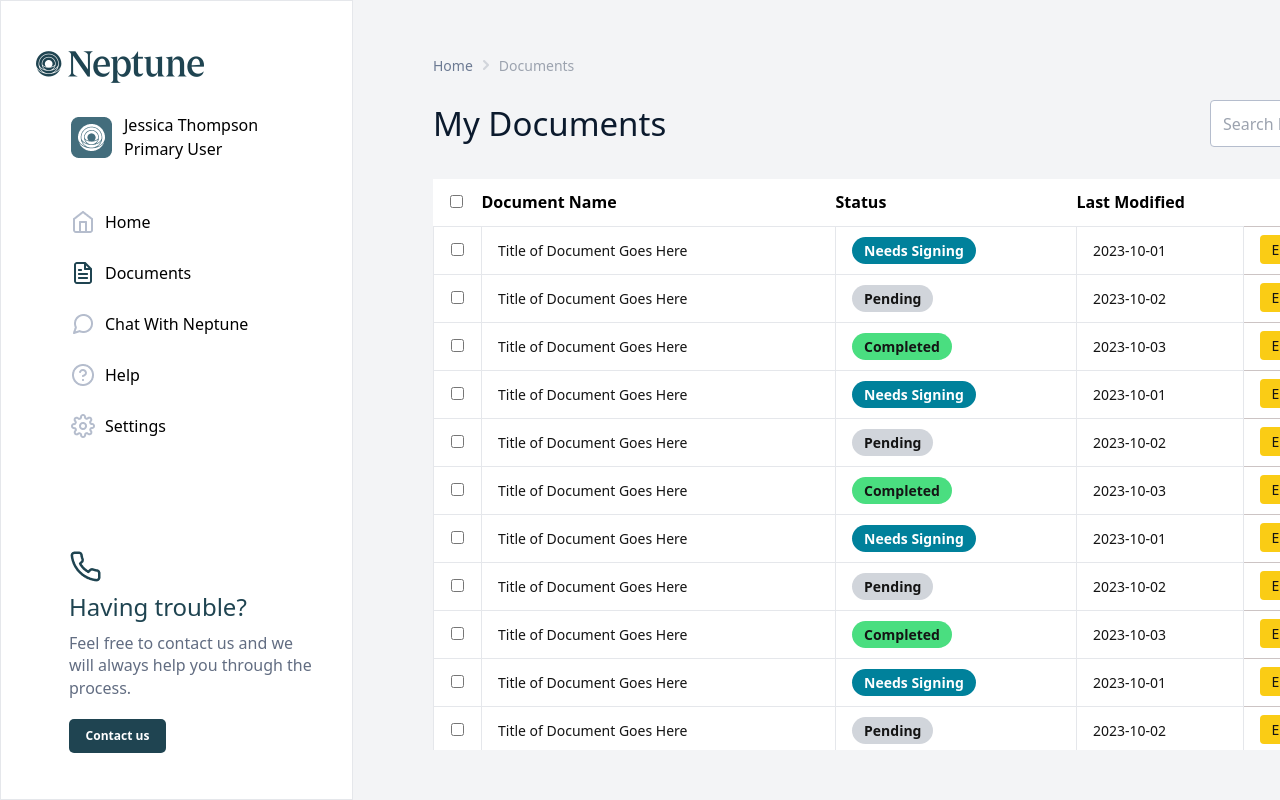
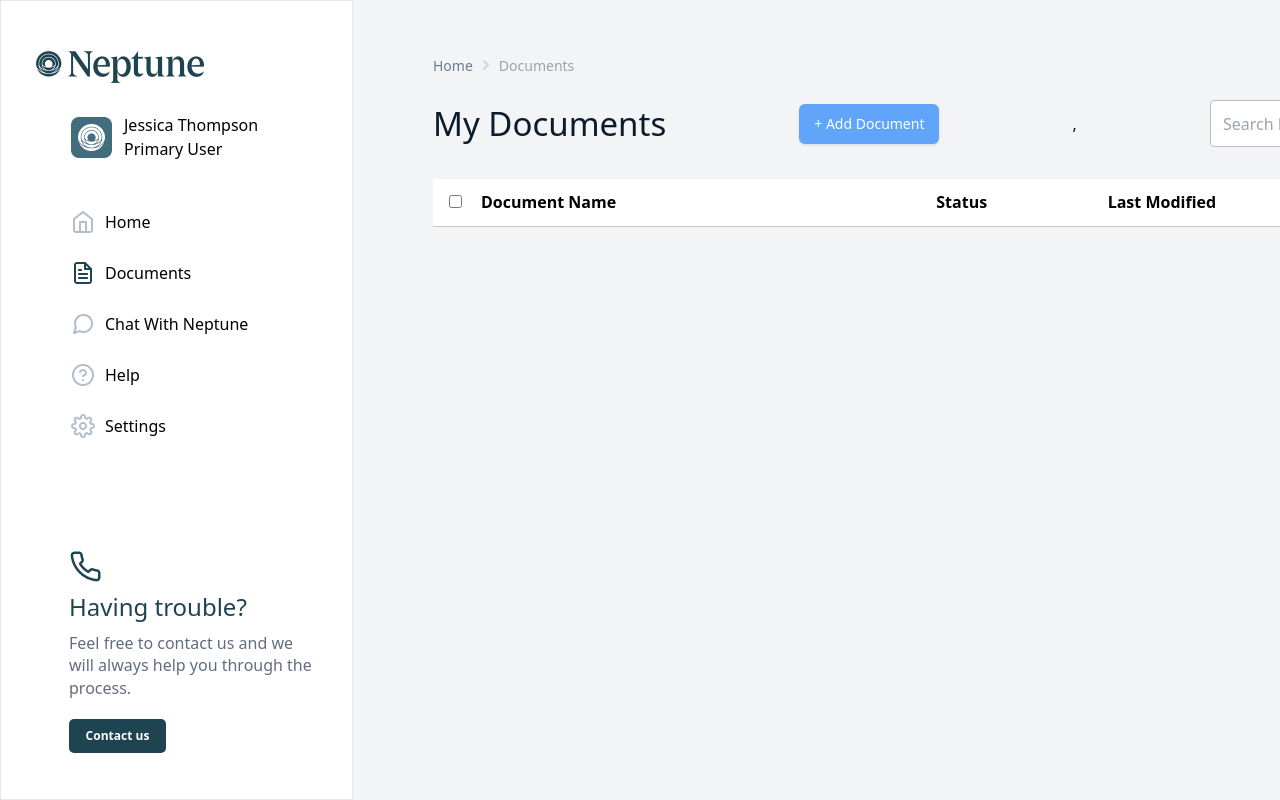
Before and after one commit to deepaksingh8174/React01, a React (Vite) app: page / in a window 1280 px wide. Shown: the top 800 px of the page. Built offline with nearby package versions, Linux system fonts and the light colour scheme.

Commit message:
Add document wrapper and refactored logic of document and header

```diff
--- a/src/App.jsx
+++ b/src/App.jsx
@@ -1,50 +1,15 @@
-import { Header, Sidebar, Document } from "./component"
+import { Sidebar,DocumentWrapper } from "./component"
 import './App.css'
-import { useState } from "react";
-
-
- const intialDocuments = [
-  { name: 'Title of Document Goes Here', status: 'Needs Signing', lastModified: '2023-10-01' },
-  { name: 'Title of Document Goes Here', status: 'Pending', lastModified: '2023-10-02' },
-  { name: 'Title of Document Goes Here', status: 'Completed', lastModified: '2023-10-03' },
-  { name: 'Title of Document Goes Here', status: 'Needs Signing', lastModified: '2023-10-01' },
-  { name: 'Title of Document Goes Here', status: 'Pending', lastModified: '2023-10-02' },
-  { name: 'Title of Document Goes Here', status: 'Completed', lastModified: '2023-10-03' },
-  { name: 'Title of Document Goes Here', status: 'Needs Signing', lastModified: '2023-10-01' },
-  { name: 'Title of Document Goes Here', status: 'Pending', lastModified: '2023-10-02' },
-  { name: 'Title of Document Goes Here', status: 'Completed', lastModified: '2023-10-03' },
-  { name: 'Title of Document Goes Here', status: 'Needs Signing', lastModified: '2023-10-01' },
-  { name: 'Title of Document Goes Here', status: 'Pending', lastModified: '2023-10-02' },
-  { name: 'Title of Document Goes Here', status: 'Completed', lastModified: '2023-10-03' },
-  { name: 'Title of Document Goes Here', status: 'Needs Signing', lastModified: '2023-10-01' },
-  { name: 'Testing89', status: 'Pending', lastModified: '2023-10-02' },
-  { name: 'Testing67', status: 'Completed', lastModified: '2023-10-03' },
-  { name: 'Testing1234', status: 'Needs Signing', lastModified: '2023-10-01' },
-  { name: 'Testing45', status: 'Pending', lastModified: '2023-10-02' },
-  { name: 'testing123', status: 'Completed', lastModified: '2023-10-03' },
-  { name: 'Testing', status: 'Needs Signing', lastModified: '2023-10-01' },
-  { name: 'test', status: 'Pending', lastModified: '2023-10-02' },
-  { name: 'Title of Document Goes Name', status: 'Completed', lastModified: '2023-10-03' },
-];
-
 
 
 
 function App() {
 
-  console.log("documents:", );
-
-  const [search, setSearch] = useState("");
-  const [documents, setDocuments] = useState([...intialDocuments]);
-
   return (
     <>
     <div className="main-app">
       <Sidebar />
-      <div>
-      <Header setSearch={setSearch} />
-      <Document search={search} documents={documents} setDocuments={setDocuments} />
-       </div>
+      <DocumentWrapper />
     </div>
     </>
   )
--- /dev/null
+++ b/src/component/DocumentWrapper/DocumentWrapper.jsx
@@ -0,0 +1,38 @@
+import {useEffect, useState} from 'react'
+import Header from '../Header/Header'
+import Document from '../Documents/Document'
+
+
+
+
+
+const DocumentWrapper = () => {
+    const [search, setSearch] = useState("");
+    const [documents, setDocuments] = useState([]);
+
+
+    useEffect(() => {
+       const localstorageData = localStorage.getItem("documents");
+
+        if(localstorageData){
+          setDocuments(JSON.parse(localstorageData));
+        }
+
+    }, []);
+
+
+    const filteredDocuments = search
+    ? documents.filter(doc =>
+        doc.name.toLowerCase().includes(search.toLowerCase())
+      )
+    : documents;
+
+  return (
+    <div>
+      <Header setSearch={setSearch} setDocuments={setDocuments} />
+      <Document documents={filteredDocuments} setDocuments={setDocuments} />
+    </div>
+  )
+}
+
+export default DocumentWrapper
--- a/src/component/Documents/Document.jsx
+++ b/src/component/Documents/Document.jsx
@@ -1,4 +1,4 @@
-import React, { useState } from "react";
+import React, { useState, useRef } from "react";
 import deleteIcon from '../../assets/delete.png';
 import './document.css';
 
@@ -15,48 +15,94 @@ import './document.css';
   }
 
 
-const Document = ({search, documents, setDocuments}) => {
+const Document = ({ documents, setDocuments }) => {
+
+  const [isEditEnabled, setIsEditEnabled] = useState(false);
+
+  const [editedData, setEditedData] = useState({
+    id: null,
+    name: '',
+    status: ''
+  });
 
 
-const [editingIndexes, setEditingIndexes] = useState([]);
-const [tempNames, setTempNames] = useState({});
 
-  const handleEdit = (index, name) => {
-    setEditingIndexes([...editingIndexes, index]);
-    setTempNames({ ...tempNames, [index]: name });
-  };
-
-  const handleSave = (index) => {
-    const updatedDocs = [...documents];
-    updatedDocs[index].name = tempNames[index];
-    setDocuments(updatedDocs);
-
-    setEditingIndexes(editingIndexes.filter((i) => i !== index));
-    const { [index]: removed, ...rest } = tempNames;
-    setTempNames(rest);
-  };
-
-  const handleChange = (index, value) => {
-    setTempNames({ ...tempNames, [index]: value });
-  };
-
- const handleDelete = (index) => {
-    setDocuments(documents.filter((_, i) => i !== index));
+ const handleDelete = (id) => {
+     const totalDocuments = JSON.parse(localStorage.getItem('documents'));
+    const updatedDocuments = totalDocuments.filter((doc) => doc.id !== id);
+    localStorage.setItem('documents', JSON.stringify(updatedDocuments));
+    setDocuments(updatedDocuments);
   };
 
 
-  let filteredDocuments = documents;
-  if (search) {
-      filteredDocuments = documents.filter(doc =>
-        doc.name.toLowerCase().includes(search.toLowerCase())
-    );
+  const handleCancelButton = () => {
+    setIsEditEnabled(!isEditEnabled);
   }
+
+  const handleEditButton = (doc) => {
+    setIsEditEnabled(true);
+    setEditedData({
+      id: doc.id,
+      name: doc.name,
+      status: doc.status
+    });
+
+  }
+
+  const handleSaveButton = () => {
+    const totalDocuments = JSON.parse(localStorage.getItem('documents'));
+    const updatedDocuments = totalDocuments.map((doc) => {
+      if (doc.id === editedData.id) {
+        return {
+          ...doc,
+          name: editedData.name,
+          status: editedData.status
+        };
+      }
+      return doc;
+    });
+    localStorage.setItem('documents', JSON.stringify(updatedDocuments));
+    setDocuments(updatedDocuments);
+    setIsEditEnabled(false);
+  }
+
+
+
+
+
+
+
+
 
 
 
 
   return (
     <>
+
+     {isEditEnabled && (
+        <div className="mb-8 flex gap-6 items-center">
+          <input className="border px-2 py-2 w-1/2 rounded outline-none"
+            type="text"
+            value={editedData.name}
+            onChange={(e) => setEditedData({...editedData, name: e.target.value})}
+          />
+
+          <select name="status" id="status" className="border px-2 py-2 rounded outline-none"
+            value={editedData.status}
+            onChange={(e) => setEditedData({...editedData, status: e.target.value})}
+          >
+            <option className={getStatusClasses("Pending")} value="Pending">Pending</option>
+            <option className={getStatusClasses("Completed")} value="Completed">Completed</option>
+            <option className={getStatusClasses("Needs Signing")} value="Needs Signing">Needs Signing</option>
+          </select>
+          <button onClick={handleSaveButton} className='w-[140px] h-[40px] bg-blue-400 text-white-300 font-medium text-sm rounded-md shadow hover:bg-blue-500' >Save</button>
+          <button onClick = {handleCancelButton} className="w-[140px] h-[40px] bg-red-400 text-white-300 font-medium text-sm rounded-md shadow hover:bg-red-500"> Cancel</button>
+        </div>
+      )}
+
+
+
     <div className="table-wrapper">
             <table className='document-table'>
                 <thead>
@@ -69,25 +115,15 @@ const [tempNames, setTempNames] = useState({});
                     </tr>
                 </thead>
                 <tbody className='document-body'>
-                   {filteredDocuments.map((doc, index) => {
-            const isEditing = editingIndexes.includes(index);
+                   {documents.map((doc) => {
             return (
-              <tr key={index} className="border-b hover:bg-gray-50">
+              <tr key={doc.id} className="border-b hover:bg-gray-50">
                 <td className="border px-4 py-2 text-center">
                   <input type="checkbox" />
                 </td>
 
                 <td className="border px-4 py-2">
-                  {isEditing ? (
-                    <input
-                      type="text"
-                      value={tempNames[index]}
-                      onChange={(e) => handleChange(index, e.target.value)}
-                      className="border px-2 py-1 rounded w-full focus:outline-none focus:ring-2 focus:ring-blue-400"
-                    />
-                  ) : (
-                    doc.name
-                  )}
+                  {doc.name}
                 </td>
 
                 <td className="border px-4 py-2 cursor-pointer">
@@ -98,31 +134,13 @@ const [tempNames, setTempNames] = useState({});
                 <td className="border px-4 py-2">{doc.lastModified}</td>
 
                 <td className="px-4 py-2 flex gap-10">
-                  {isEditing ? (
-                    <button
-                      onClick={() => handleSave(index)}
-                      className="bg-blue-500 text-white px-3 py-1 rounded hover:bg-blue-600"
-                    >
-                      Save
-                    </button>
-                  ) : (
-                    <button
-                      onClick={() => handleEdit(index, doc.name)}
-                      className="bg-yellow-400 px-3 py-1 rounded hover:bg-yellow-500"
-                    >
+                  <button onClick={() => handleEditButton(doc) } className="w-[90px] h-[40px] bg-blue-400 text-white-300 font-medium text-sm rounded-md shadow hover:bg-blue-500">
                       Edit
-                    </button>
-                  )}
+                  </button>
 
-                  {!isEditing && (
-                    <button
-                      onClick={() => handleDelete(index)}
-                      className="p-1 rounded hover:bg-red-100"
-                      title="Delete"
-                    >
+                    <button onClick={() => handleDelete(doc.id)}  className="p-1 rounded hover:bg-red-100" >
                       <img src={deleteIcon} alt="Delete" className="h-5 w-5" />
                     </button>
-                  )}
                 </td>
               </tr>
             );
--- a/src/component/Header/Header.jsx
+++ b/src/component/Header/Header.jsx
@@ -1,13 +1,48 @@
-import React from 'react'
+import React, {useState} from 'react'
 import './header.css'
 import searchIcon from '../../assets/search.png'
 import rightArrow from '../../assets/rightIcon.png'
 
-const Header = ({setSearch}) => {
+
+function insertDocument(docName) {
+    const existingDocuments = JSON.parse(localStorage.getItem("documents"))  || [];
+    const newDocument = {
+        id : Math.floor(Math.random() * 100),
+        name: docName,
+        status: "Pending",
+        lastModified: new Date().toLocaleDateString(),
+    };
+    const updatedDocuments = [...existingDocuments, newDocument];
+    localStorage.setItem("documents", JSON.stringify(updatedDocuments));
+
+    return updatedDocuments;
+}
+
+const Header = ({setSearch, setDocuments}) => {
+
+    const [AddButtonStatus, setAddButtonStatus] = useState(false);
+    const [documentName, setDocumentName] = useState("");
+
+    const handleDocument = (e) => {
+        setDocumentName(e.target.value);
+    }
+
+    const handleAddButton = () => {
+        setAddButtonStatus(!AddButtonStatus);
+    }
+
+    const handleSaveButton = () => {
+        const updatedDocuments = insertDocument(documentName);
+        setDocuments(updatedDocuments);
+        setAddButtonStatus(!AddButtonStatus);
+
+    }
 
   const handleSearch = (e) => {
     setSearch(e.target.value);
   };
+
+
 
   return (
     <header className='header'>
@@ -17,6 +52,10 @@ const Header = ({setSearch}) => {
          </div>
         <div className="icon-detail">
             <h1 className='header-h1'> My Documents</h1>
+           {AddButtonStatus ? <div className='flex gap-[140px] w-100'>
+                <input onChange={handleDocument} className='w-full h-9 px-3 border-gray-300 rounded text-md shadow-sm outline-none'  type="text" placeholder='Document Name' />
+                <button onClick = {handleSaveButton} className='w-[140px] h-[40px] bg-green-400 text-white font-medium text-sm rounded-md shadow hover:bg-green-500'>Save</button>
+            </div> : <button onClick={handleAddButton} className='w-[140px] h-[40px] bg-blue-400 text-white font-medium text-sm rounded-md shadow hover:bg-blue-500'>+ Add Document</button>}, {}
             <div className='search-button'>
               <input  onChange={handleSearch} type="text" placeholder='Search Document' />
               <img className='search-icon' src={searchIcon} alt="search" />
--- a/src/component/Header/header.css
+++ b/src/component/Header/header.css
@@ -22,6 +22,7 @@ padding-bottom: 30px;
     display: flex;
     align-items: center;
     justify-content: space-between;
+    gap: 20px;
 }
 
 .header-h1{
--- a/src/component/index.jsx
+++ b/src/component/index.jsx
@@ -1,6 +1,7 @@
 import Sidebar from "./sidebar/Sidebar";
 import Header from "./Header/Header";
 import Document from "./Documents/Document";
+import DocumentWrapper from "./DocumentWrapper/DocumentWrapper";
 
 
-export { Sidebar, Header, Document };
+export { Sidebar, Header, Document, DocumentWrapper };
--- a/src/component/sidebar/Sidebar.jsx
+++ b/src/component/sidebar/Sidebar.jsx
@@ -13,7 +13,6 @@ import './sidebar.css'
 
 const Sidebar = () => {
 
-  const sideBarComp = useCallback(() => {
     return (
     <>
     <aside className='sideBar'>
@@ -66,10 +65,6 @@ const Sidebar = () => {
     </aside>
     </>
   )
-  }, []);
-
-
-  return sideBarComp();
 
 
 }
```
